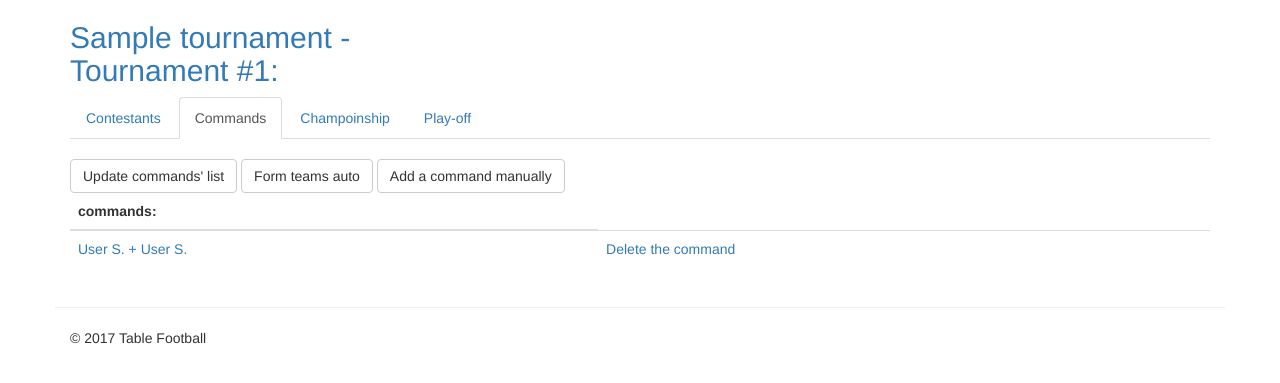
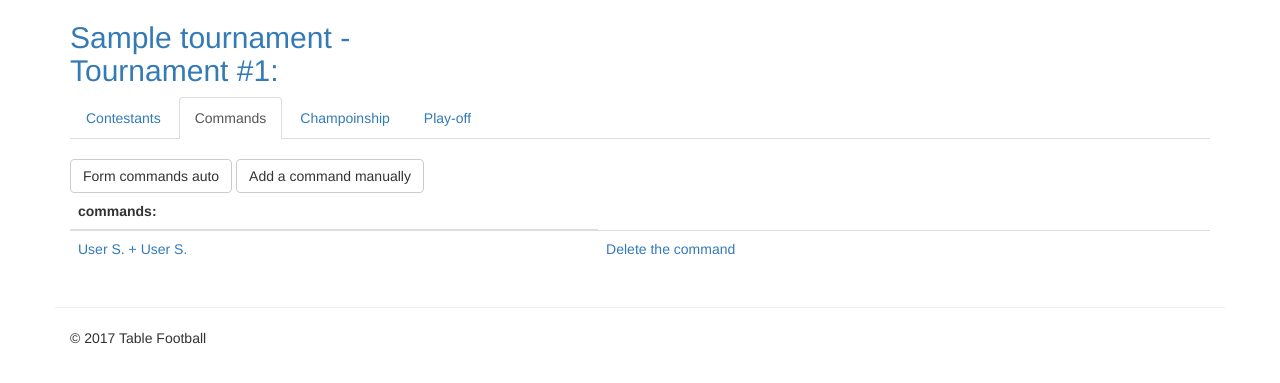
Before and after one commit to grydinywka/football, a Django app: page /tournament/1/commands_list/ in a window 1280 px wide. Shown: the part 122-505 px from the top of the page. Run offline with Django 3.2, Linux system fonts and the light colour scheme; a user stored in the database is signed in; tables that the repository leaves empty hold one stand-in row (values such as "Sample post"); grey boxes marked "Sample" are stand-in pictures; parts of the project's set-up code (start-up, migrations or seed data) failed here and were passed over; some libraries are stand-ins or nearby versions.

Commit message:
changed urls pathes

```diff
--- a/football/urls.py
+++ b/football/urls.py
@@ -18,22 +18,16 @@ from django.contrib import admin
 from django.conf import settings
 from django.conf.urls.static import static
 from django.contrib.auth import views as auth_views
-from django.core.urlresolvers import reverse_lazy
 
 from django.views.generic.base import RedirectView
 from django.views.generic import TemplateView
 from users_app.views import CabinetView, UserUpdateView
-from football_app.views import TournamentView#, TournamentDetailView,\
-#     TournamentUsersUpdateView, TournamentCreateView, FormTeamsView,\
-#     TourUsersListView, TourCommandsListView, TourCommandUpdateView,\
-#     TourCommandCreateView
 
 from registration.backends.simple.views import RegistrationView
 from registration.forms import RegistrationFormUniqueEmail
 
 urlpatterns = [
     url(r'^admin/', admin.site.urls),
-    url(r'^$', TournamentView.as_view(), name='home'),
 
     url(r'^tournament/', include('football_app.urls')),
 
--- a/football_app/templates/football_app/base.html
+++ b/football_app/templates/football_app/base.html
@@ -51,7 +51,7 @@
 
 							<p><a href="{% url 'users:auth_logout' %}" class="auth-link">Logout</a></p>
 						{% else %}
-							<p><a href="{% url 'users:auth_login' %}" class="auth-link">Login
+							<p><a href="{% url 'authpage' %}" class="auth-link">Login
                             </a></p>
 							<p><a href="{% url 'users:registration_register' %}" class="auth-link">Register</a></p>
 						{% endif %}
@@ -70,7 +70,7 @@
 
 					{% if messages %}
 						{% for message in messages %}
-							<div class="alert alert-warning">
+							<div class="alert alert-warning msg">
 								{{ message }}
 							</div>
 						{% endfor %}
--- a/football_app/templates/football_app/tournament_command_delete.html
+++ b/football_app/templates/football_app/tournament_command_delete.html
@@ -10,7 +10,8 @@ Deleting {{ command }}
 
 
 {% block content %}
-<form action="{% url 'tournament_command_delete' command.id %}" method="post" enctype="multipart/form-data">
+<form action="{% url 'tournament_command_delete' command.tournament.id command.id %}" method="post"
+      enctype="multipart/form-data">
     {% csrf_token %}
     <p>Do you really want to delete command {{ command }} - #{{ command.id }}?</p>
     <input type="submit" value="yes" name="delete_btn" class="btn btn-danger"/>
--- a/football_app/templates/football_app/tournament_command_update.html
+++ b/football_app/templates/football_app/tournament_command_update.html
@@ -9,7 +9,7 @@
 {% endblock title %}
 
 {% block content %}
-<form action="{% url 'tournament_command_update' command.id %}" method="post" enctype="multipart/form-data">
+<form action="{% url 'tournament_command_update' command.tournament.id command.id %}" method="post" enctype="multipart/form-data">
     {% csrf_token %}
     {{ form.as_p }}
     <input type="submit" value="Update Commands' list" name="update_commands"
--- a/football_app/templates/football_app/tournament_commands_list.html
+++ b/football_app/templates/football_app/tournament_commands_list.html
@@ -9,9 +9,8 @@
 
 
 {% if user.is_staff %}
-    <a href="{% url 'tournament_command_update' tournament.id %}" class="btn btn-default">Update commands' list</a>
-    <a href="{% url 'form_teams' %}?tournament={{ tournament.id }}" class="btn btn-default">
-        Form teams auto
+    <a href="{% url 'form_commands' %}?tournament={{ tournament.id }}" class="btn btn-default">
+        Form commands auto
     </a>
     <a href="{% url 'tournament_command_create' tournament.id %}" class="btn btn-default">
         Add a command manually
@@ -27,11 +26,13 @@
     <tbody>
         {% for command in tournament.command_set.all %}
         <tr>
-            <td><a href="{% url 'tournament_command_update' command.id %}">
+            <td><a href="{% url 'tournament_command_update' command.tournament.id command.id %}">
                 {{ command }}
                 </a>
             </td>
-            <td><a href="{% url 'tournament_command_delete' command.id %}">Delete the command</a> </td>
+            {% if user.is_staff %}
+            <td><a href="{% url 'tournament_command_delete' command.tournament.id command.id %}">Delete the command</a> </td>
+            {% endif %}
         </tr>
         {% endfor %}
     </tbody>
--- a/football_app/urls.py
+++ b/football_app/urls.py
@@ -1,21 +1,22 @@
 from django.conf.urls import url, include
 
 from football_app.views import TournamentView, TournamentDetailView,\
-    TournamentUsersUpdateView, TournamentCreateView, FormTeamsView,\
+    TournamentUsersUpdateView, TournamentCreateView, FormCommandsView,\
     TourUsersListView, TourCommandsListView, TourCommandUpdateView,\
     TourCommandCreateView, TourCommandDeleteView
 
 urlpatterns = [
+    url(r'^list/$', TournamentView.as_view(), name='home'),
     url(r'^(?P<tid>\d+)/detail/$', TournamentDetailView.as_view(), name="tournament_detail"),
-    url(r'^(?P<tid>\d+)/users_update/$', TournamentUsersUpdateView.as_view(), name="tournament_users_update"),
     url(r'^create/$', TournamentCreateView.as_view(), name="tournament_create"),
-    url(r'^form_team/$', FormTeamsView.as_view(), name="form_teams"),
-    url(r'^(?P<tid>\d+)/users_list/$', TourUsersListView.as_view(), name="tournament_users_list"),
+    url(r'^form_command/$', FormCommandsView.as_view(), name="form_commands"),
+    url(r'^(?P<tid>\d+)/contestants_list/$', TourUsersListView.as_view(), name="tournament_users_list"),
+    url(r'^(?P<tid>\d+)/contestants_update/$', TournamentUsersUpdateView.as_view(), name="tournament_users_update"),
     url(r'^(?P<tid>\d+)/commands_list/$', TourCommandsListView.as_view(), name="tournament_commands_list"),
     url(r'^(?P<tid>\d+)/command_create/$', TourCommandCreateView.as_view(),
         name="tournament_command_create"),
-    url(r'^(?P<comid>\d+)/command_update/$', TourCommandUpdateView.as_view(),
+    url(r'^(?P<tid>\d+)/command_update/(?P<comid>\d+)$', TourCommandUpdateView.as_view(),
         name="tournament_command_update"),
-    url(r'^(?P<comid>\d+)/command_delete/$', TourCommandDeleteView.as_view(),
+    url(r'^(?P<tid>\d+)/command_delete/(?P<comid>\d+)$', TourCommandDeleteView.as_view(),
         name="tournament_command_delete"),
 ]
--- a/football_app/views.py
+++ b/football_app/views.py
@@ -33,7 +33,7 @@ class TournamentDetailView(DetailView):
     #     return context
 
 
-class TournamentCreateView(CreateView):
+class TournamentCreateView(LoginRequiredMixinCustom, PermissionRequiredMixinCustom, CreateView):
     template_name = 'football_app/tournament_create.html'
     model = Tournament
     fields = ('title', 'users',)
@@ -61,8 +61,11 @@ class TournamentCreateView(CreateView):
 #     return render(request, 'football_app/tournament_create.html', {'form': form})
 
 
-class FormTeamsView(RedirectView):
-    def form_teams(self, tournament, request, tourn_id):
+class FormCommandsView(LoginRequiredMixinCustom, PermissionRequiredMixinCustom, RedirectView):
+    def form_commands(self, tournament, request, tourn_id):
+        for command in tournament.command_set.all():
+            command.delete()
+
         contestants = tournament.users.all().order_by('rateuser__rate', 'id')
         limit = contestants.count()
         if limit == 0:
@@ -96,17 +99,17 @@ class FormTeamsView(RedirectView):
                                        contestant1=contestants[i],
                                        contestant2=contestants[j])
 
-            messages.info(request, "Teams for tournament #{} were formed!".format(tourn_id))
+            messages.info(request, "Commands for tournament #{} were formed!".format(tourn_id))
 
     def get(self, request,  *args, **kwargs):
         tourn_id = request.GET.get('tournament')
         if tourn_id:
             tournament = Tournament.objects.get(pk=tourn_id)
-            self.url = reverse('tournament_detail', kwargs={'tid':tourn_id})
-            self.form_teams(tournament, request, tourn_id)
+            self.url = reverse('tournament_commands_list', kwargs={'tid':tourn_id})
+            self.form_commands(tournament, request, tourn_id)
         else:
             self.url = reverse('home')
-        return super(FormTeamsView, self).get(request,  *args, **kwargs)
+        return super(FormCommandsView, self).get(request,  *args, **kwargs)
 
 
 class TourUsersListView(DetailView):
@@ -121,7 +124,7 @@ class TourCommandsListView(DetailView):
     model = Tournament
 
 
-class TournamentUsersUpdateView(UpdateView):
+class TournamentUsersUpdateView(LoginRequiredMixinCustom, PermissionRequiredMixinCustom, UpdateView):
     template_name = 'football_app/tournament_users_update.html'
     pk_url_kwarg = 'tid'
     model = Tournament
@@ -170,7 +173,7 @@ class TournamentUsersUpdateView(UpdateView):
 #             return self.form_invalid(form)
 
 
-class TourCommandCreateView(CreateView):
+class TourCommandCreateView(LoginRequiredMixinCustom, PermissionRequiredMixinCustom, CreateView):
     template_name = 'football_app/tournament_command_create.html'
     pk_url_kwarg = 'tid'
     model = Command
@@ -198,10 +201,11 @@ class TourCommandCreateView(CreateView):
 
     def form_valid(self, form):
         tournament = Tournament.objects.get(pk=self.kwargs['tid'])
-        Command.objects.create(tournament=tournament,
+        command = Command.objects.create(tournament=tournament,
             contestant1=form.cleaned_data['contestant1'],
             contestant2=form.cleaned_data['contestant2']
             )
+        messages.success(self.request, 'Command {} successful created!'.format(command))
 
         return super(TourCommandCreateView, self).form_valid(form)
 
@@ -225,16 +229,17 @@ class TourCommandCreateView(CreateView):
         return form_class(**kwargs)
 
 
-class TourCommandUpdateView(UpdateView):
+class TourCommandUpdateView(LoginRequiredMixinCustom, PermissionRequiredMixinCustom, UpdateView):
     template_name = 'football_app/tournament_command_update.html'
     pk_url_kwarg = 'comid'
     model = Command
     fields = ('contestant1', 'contestant2',)
 
     def get_tournament_id(self):
-        return self.get_object().tournament.id
+        return self.kwargs['tid']
 
-    def get_success_url(self, ):
+    def get_success_url(self):
+        messages.success(self.request, 'Command {} successful updated!'.format(self.get_object()))
         return reverse('tournament_commands_list', kwargs={"tid": self.get_tournament_id()})
 
     def get_free_contestant(self):
@@ -257,7 +262,6 @@ class TourCommandUpdateView(UpdateView):
         return form
 
     def post(self, request, *args, **kwargs):
-        super(TourCommandUpdateView, self).post(request, *args, **kwargs)
         form = self.get_form()
         if request.POST.get('contestant1') == request.POST.get('contestant2'):
             print dir(form)
@@ -269,11 +273,12 @@ class TourCommandUpdateView(UpdateView):
         return super(TourCommandUpdateView, self).post(request, *args, **kwargs)
 
 
-class TourCommandDeleteView(DeleteView):
+class TourCommandDeleteView(LoginRequiredMixinCustom, PermissionRequiredMixinCustom, DeleteView):
     template_name = 'football_app/tournament_command_delete.html'
     model = Command
     pk_url_kwarg = 'comid'
 
     def get_success_url(self):
-        messages.success(self.request, 'Command successful deleted!')
+        command_id = self.kwargs['comid']
+        messages.success(self.request, 'Command {} successful deleted!'.format(command_id))
         return reverse('home')
--- a/static/css/main.css
+++ b/static/css/main.css
@@ -29,3 +29,7 @@
 #tourn-list {
     margin: 20px;
 }
+
+.msg {
+    margin: 20px;
+}
```
Also changed, not shown: football_app/templates/football_app/tournament_users_list.html (+5 -5 lines), users_app/views.py (+9 -1 lines).
